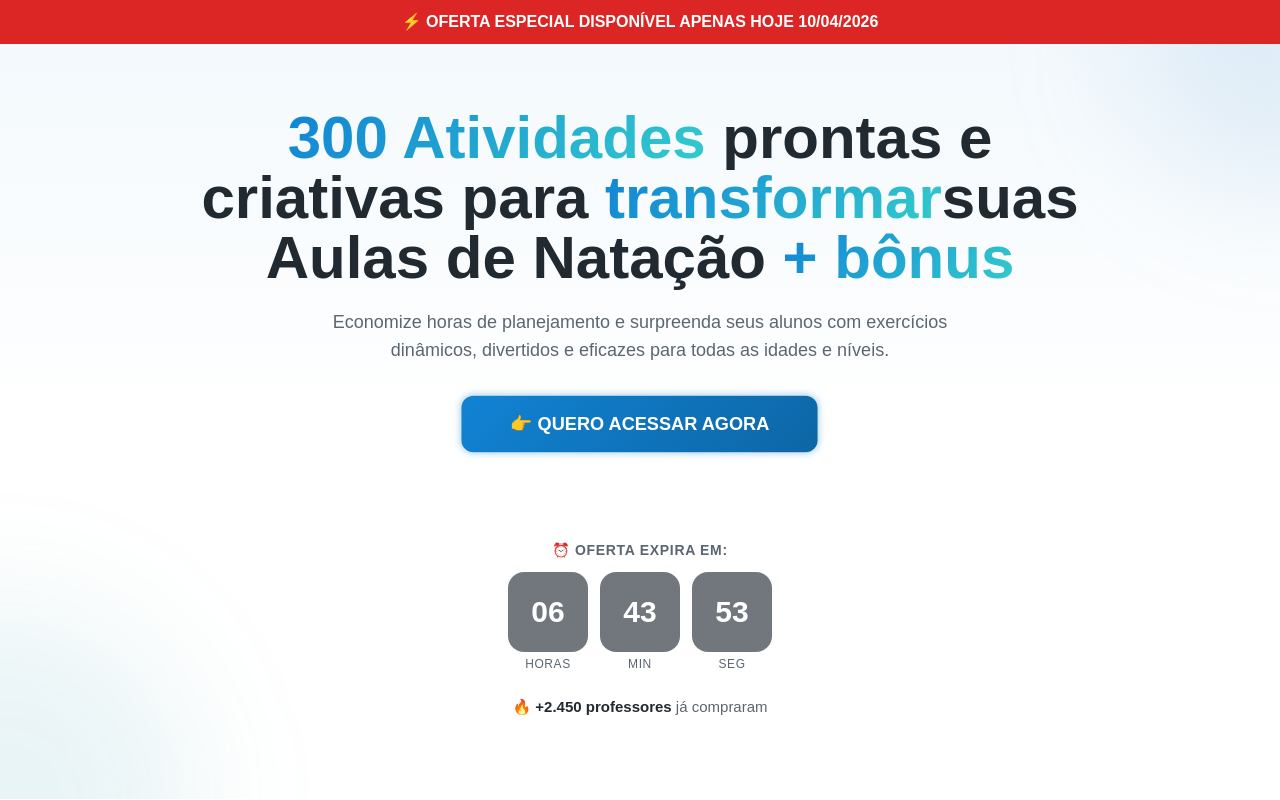
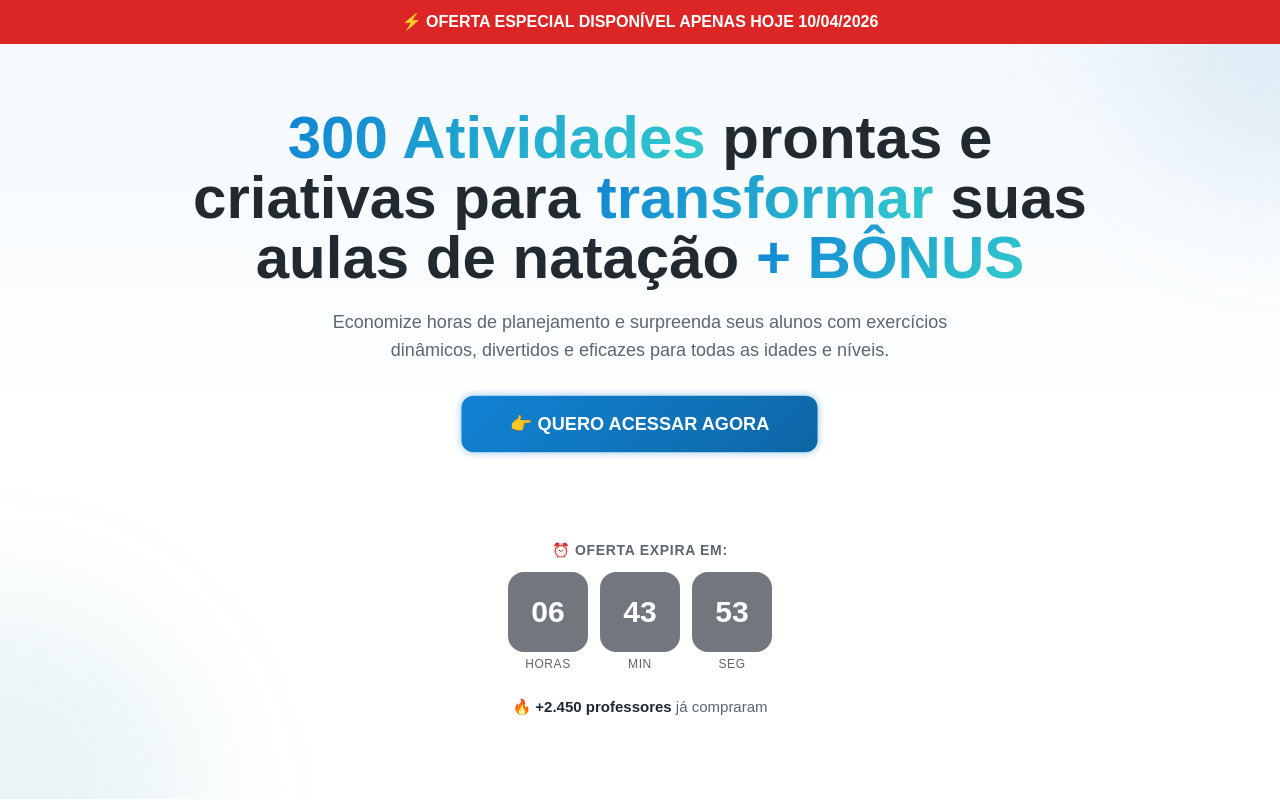
Before and after one commit to luisflavio-ms/atividadesnatacao, a React (Vite) app: page / in a window 1280 px wide. Built offline with nearby package versions, Linux system fonts and the light colour scheme; the HTML template or start-up script is replaced by a standard one.

Commit message:
Code edited in Lovable Code Editor
Edited UI in Lovable

Co-authored-by: luisflavio-ms <52793930+luisflavio-ms@users.noreply.github.com>

```diff
--- a/src/components/sections/HeroSection.tsx
+++ b/src/components/sections/HeroSection.tsx
@@ -20,8 +20,8 @@ const HeroSection = () => {
           <div className="max-w-4xl mx-auto text-center">
             <h1 className="font-display text-3xl md:text-5xl lg:text-6xl font-bold text-foreground leading-tight mb-5">
               <span className="text-gradient">300 Atividades</span> prontas e criativas para{" "}
-              <span className="text-gradient">transformar</span>suas Aulas de Natação{" "}
-              <span className="text-gradient">+ bônus</span>
+              <span className="text-gradient">transformar</span> suas aulas de natação{" "}
+              <span className="text-gradient">+ BÔNUS</span>
             </h1>
 
             <p className="font-body text-base md:text-lg text-muted-foreground max-w-2xl mx-auto mb-8 leading-relaxed">
```
